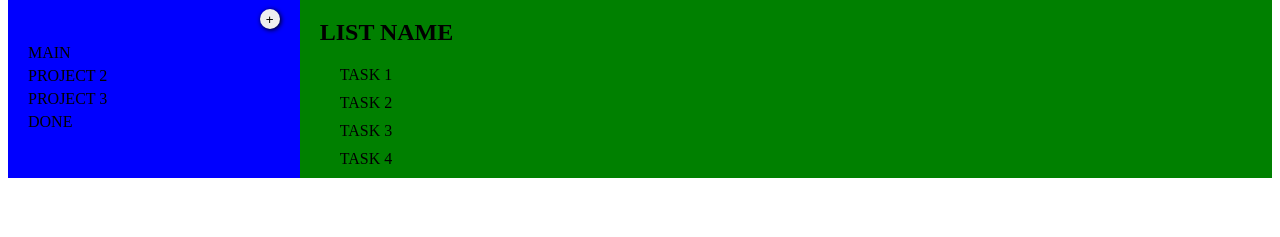
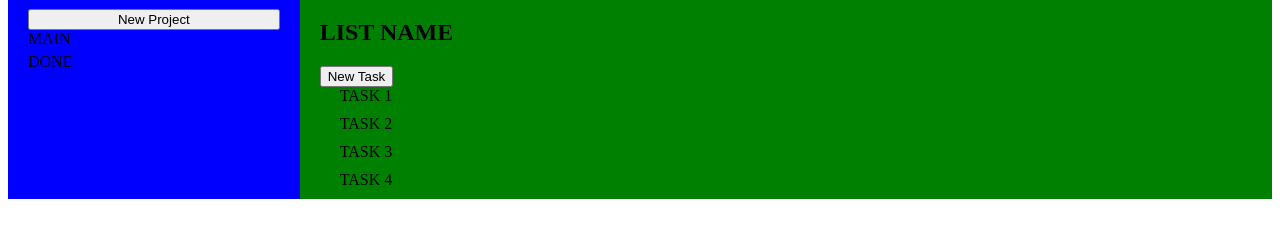
Before and after one commit to marrahenzo/todo-list, a website built with webpack: page index.html in a window 1280 px wide. Shown: the part 49-286 px from the top of the page. Built offline with nearby package versions, Linux system fonts and the light colour scheme.

Commit message:
Remove filler test elements

```diff
--- a/index.html
+++ b/index.html
@@ -5,7 +5,7 @@
     <meta http-equiv="X-UA-Compatible" content="IE=edge" />
     <meta name="viewport" content="width=device-width, initial-scale=1.0" />
     <title>Todo List</title>
-    <script src="./dist/main.js"></script>
+    <script defer src="./dist/main.js"></script>
   </head>
   <body>
     <div id="main-container">
@@ -19,14 +19,17 @@
         />
       </div>
       <div id="sidebar">
-        <button type="button" id="btn-new-list">+</button>
-        <div id="project1" class="project">MAIN</div>
-        <div id="project2" class="project">PROJECT 2</div>
-        <div id="project3" class="project">PROJECT 3</div>
+        <button type="button" id="btn-new-project">New Project</button>
+        <div id="projects-container">
+          <div id="project1" class="project">MAIN</div>
+        </div>
         <div id="done">DONE</div>
       </div>
       <div id="main">
-        <h2>LIST NAME</h2>
+        <div id="list-title-add-container">
+          <h2 id="list-name">LIST NAME</h2>
+          <button type="button" id="btn-new-task">New Task</button>
+        </div>
         <div id="tasks">
           <div id="task1" class="task">TASK 1</div>
           <div id="task2" class="task">TASK 2</div>
```
